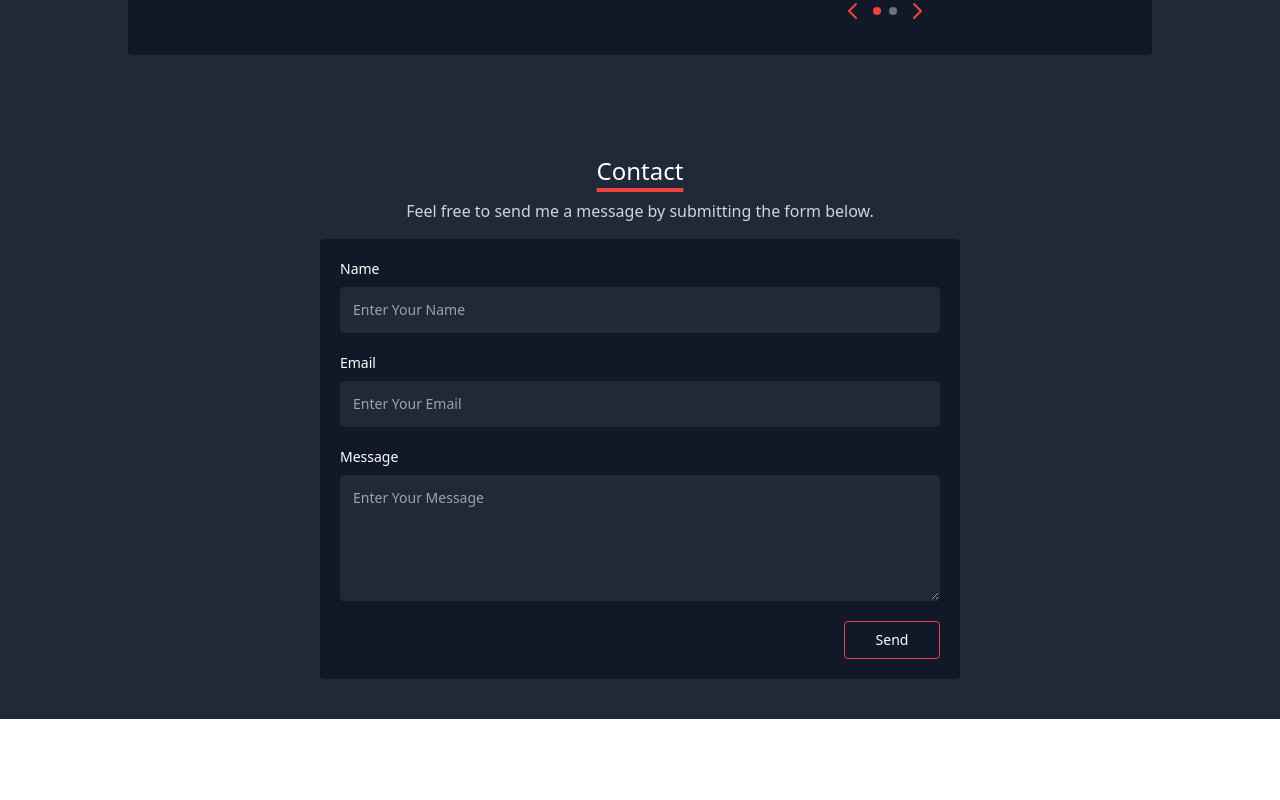
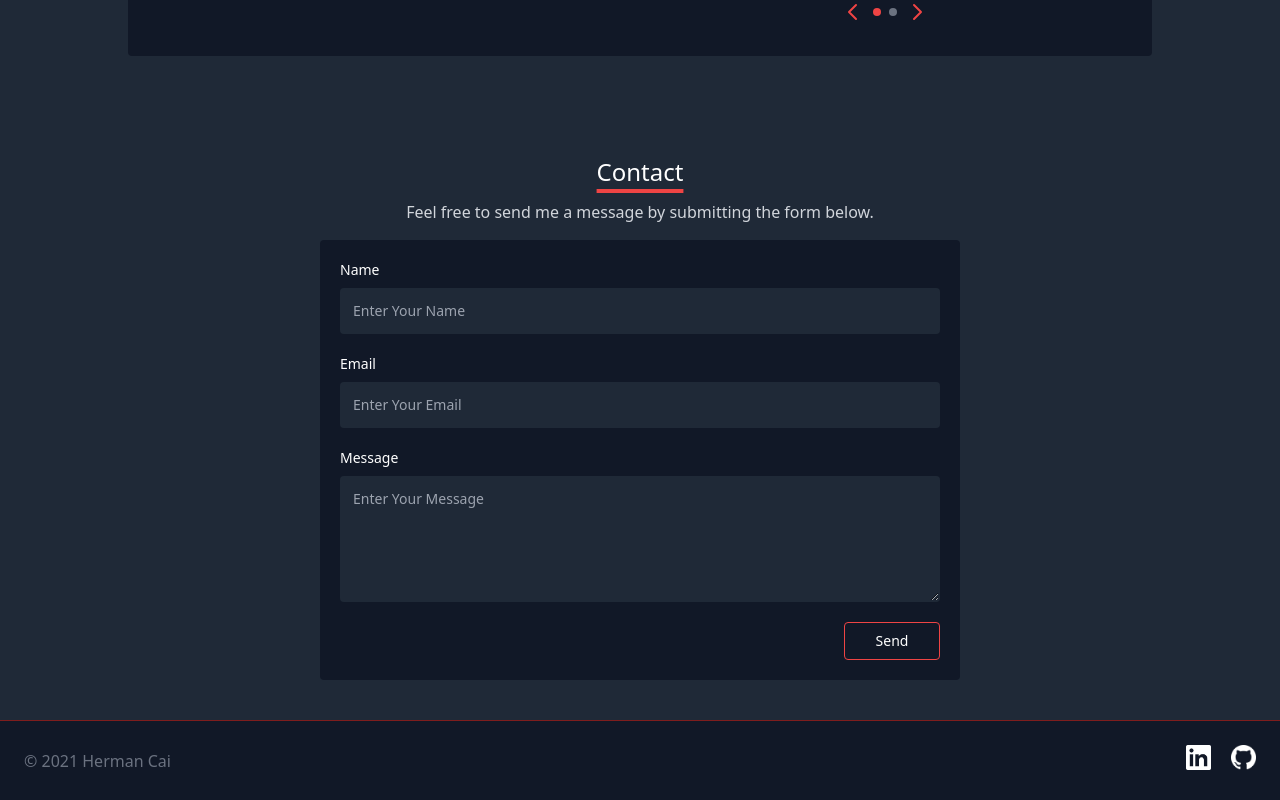
Before and after one commit to hermancai/portfolio, a Next.js app: page / in a window 1280 px wide. Shown: the part 1627-2427 px from the top of the page. Before the commit the page ends 2346 px from the top, so only its background shows below. Built offline with nearby package versions, Linux system fonts and the light colour scheme.

Commit message:
add footer

```diff
--- /dev/null
+++ b/components/Footer.js
@@ -0,0 +1,19 @@
+import Image from "next/image";
+
+function Footer() {
+  return (
+    <div className="flex flex-wrap justify-between items-center w-full bg-gray-900 p-6">
+      <p className="font-light text-gray-500">&copy; {new Date().getFullYear()} Herman Cai</p>
+      <div className="flex flex-wrap gap-5">
+        <a href="https://www.linkedin.com/in/hermancai/" target="_blank" rel="noopener noreferrer">
+          <Image src="/images/In-White-96@2x.png" alt="linkedin logo" width={25} height={25} />
+        </a>
+        <a href="https://github.com/hermancai" target="_blank" rel="noopener noreferrer">
+          <Image src="/images/GitHub-Mark-Light-64px.png" alt="github logo" width={25} height={25} />
+        </a>
+      </div>
+    </div>
+  );
+}
+
+export default Footer;
--- a/pages/index.js
+++ b/pages/index.js
@@ -4,21 +4,26 @@ import Navbar from "../components/Navbar";
 import About from "../components/About";
 import Projects from "../components/Projects";
 import Contact from "../components/Contact";
+import Footer from "../components/Footer";
 
 export default function Home() {
   return (
     <div className="flex flex-col bg-gray-800 text-white">
       <Head>
         <title>Herman Cai's Portfolio</title>
-        <meta name="description" content="Herman Cai's portfolio" />
-        <link rel="icon" href="/favicon.ico" />
+        <meta charSet="utf-8" />
+        <meta name="viewport" content="initial-scale=1.0, width=device-width" />
+        <link rel="icon" href="/images/favicon.ico" />
       </Head>
 
       <Navbar />
       <Hero id="hero" />
+      <span className="w-full h-[1px] bg-gray-900 bottom-0"></span>
       <About id="about" />
       <Projects id="projects" />
       <Contact id="contact" />
+      <span className="w-full h-[1px] bg-red-900 bottom-0"></span>
+      <Footer />
     </div>
   );
 }
```
Also changed, not shown: public/images/GitHub-Mark-Light-64px.png (added), public/images/In-White-96@2x.png (added).
